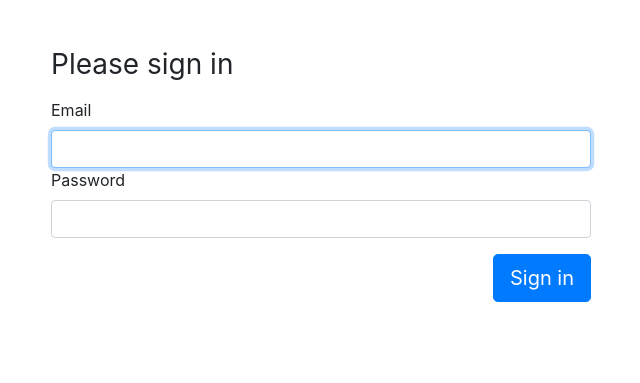
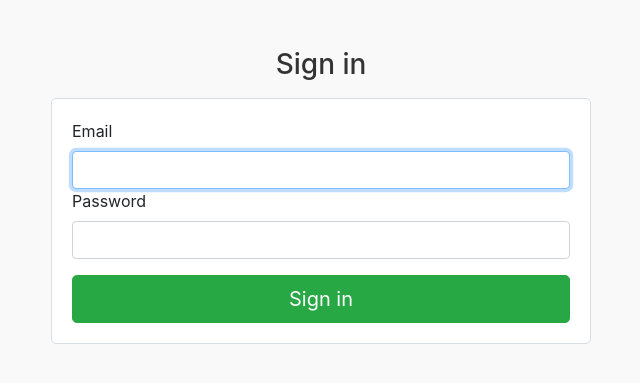
Before and after one commit to sankhomis192k/symfonycrud, a Symfony app: template templates/security/login.html.twig in a window 1280 px wide. Shown: the top 383 px of the page, without its empty margins (319-959 px from the left). Run offline with Twig, Linux system fonts and the light colour scheme; the template is opened without the code that fills it, so the values that code supplies are empty; some libraries are stand-ins or nearby versions.

Commit message:
changes in register and login

```diff
--- a/templates/security/login.html.twig
+++ b/templates/security/login.html.twig
@@ -1,11 +1,30 @@
 {% extends 'layout.html.twig' %}
 
 {% block title %}Log in!{% endblock %}
+{% block stylesheets %}
+
+<style>
+body {
+    background-color:#f9f9f9;
+}
+.authForm-body{
+    border: 1px solid #d8dee2;
+    border-radius: 5px;
+    padding:20px;
+    background-color:#fff;
+}
+.authForm-header {
+    color:#333;
+    text-align:center;
+}
+</style>
+{% endblock %}
 
 {% block body %}
 <div class="row mt-5">
     <div class="col-md-6 offset-3">
-        <form method="post">
+        <h1 class="h3 mb-3 authForm-header">Sign in</h1>
+        <form method="post" class="authForm-body">
             {% if error %}
                 <div class="alert alert-danger">{{ error.messageKey|trans(error.messageData, 'security') }}</div>
             {% endif %}
@@ -16,7 +35,7 @@
                 </div>
             {% endif %}
 
-            <h1 class="h3 mb-3 font-weight-normal">Please sign in</h1>
+
             <label for="inputEmail">Email</label>
             <input type="email" value="{{ last_username }}" name="email" id="inputEmail" class="form-control" required autofocus>
             <label for="inputPassword">Password</label>
@@ -37,7 +56,7 @@
                 </div>
             #}
 
-            <button class="btn btn-lg btn-primary mt-3 float-right " type="submit">
+            <button class="btn btn-lg btn-success mt-3 btn-block " type="submit">
                 Sign in
             </button>
         </form>
```
Also changed, not shown: templates/register/index.html.twig (+19 -0 lines).
